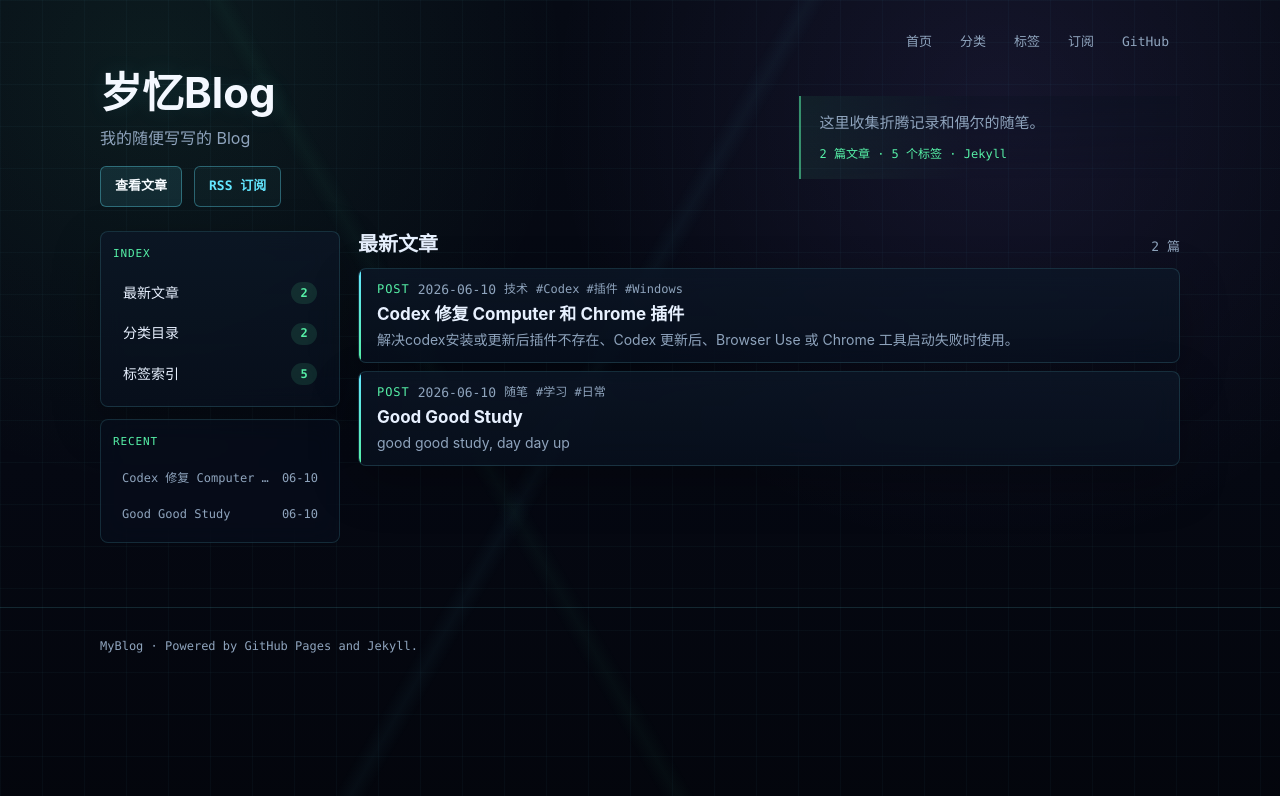
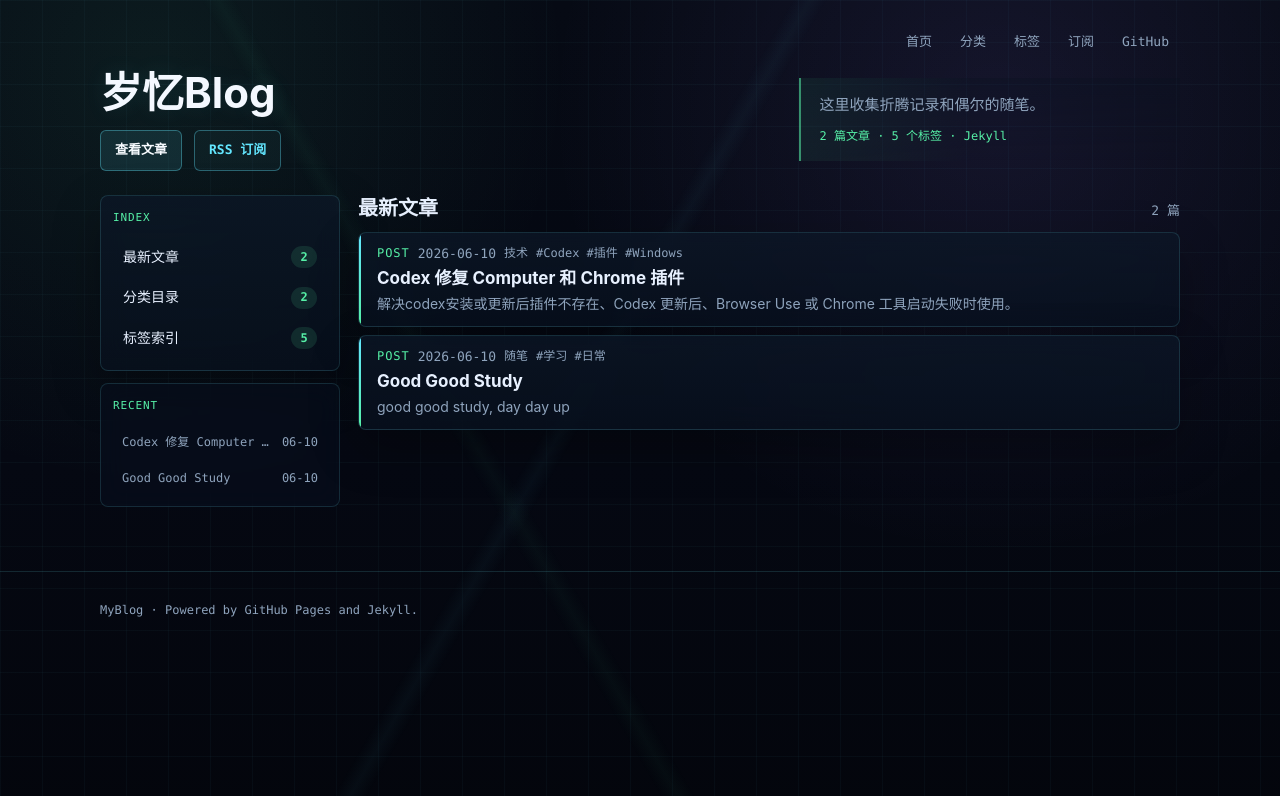
Before and after one commit to joysky77/MyBlog, a Jekyll site: the page built from index.md, in a window 1280 px wide. Shown: the top 796 px of the page. Built offline with Jekyll 4.4.1, drawn with Linux system fonts in a browser that asks for light colours; comment, search, counter and statistics services are not loaded.

Commit message:
Remove homepage description text

```diff
--- a/_config.yml
+++ b/_config.yml
@@ -1,5 +1,5 @@
 title: MyBlog
-description: 我的随便写写的 Blog
+description:
 url: "https://joysky77.github.io"
 baseurl: "/MyBlog"
 lang: zh-CN
--- a/_layouts/default.html
+++ b/_layouts/default.html
@@ -29,7 +29,9 @@
           <div class="hero">
             <div class="hero-copy">
               <h1>{{ page.title | default: site.title }}</h1>
-              <p>{{ site.description }}</p>
+              {% if site.description %}
+                <p>{{ site.description }}</p>
+              {% endif %}
               <div class="hero-actions">
                 <a class="button-link" href="{{ '/' | relative_url }}#latest">查看文章</a>
                 <a class="button-link button-link-ghost" href="{{ '/subscribe/' | relative_url }}">RSS 订阅</a>
```
